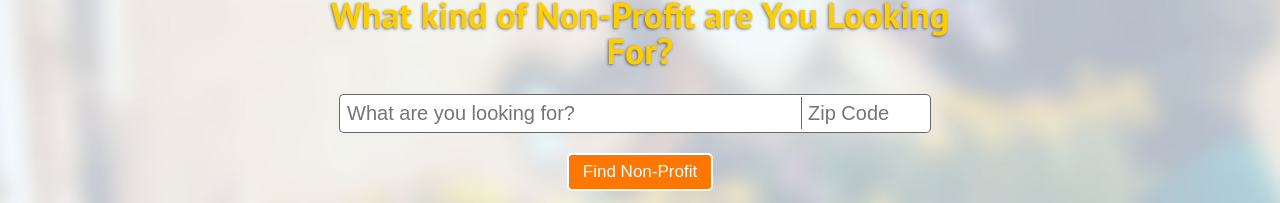
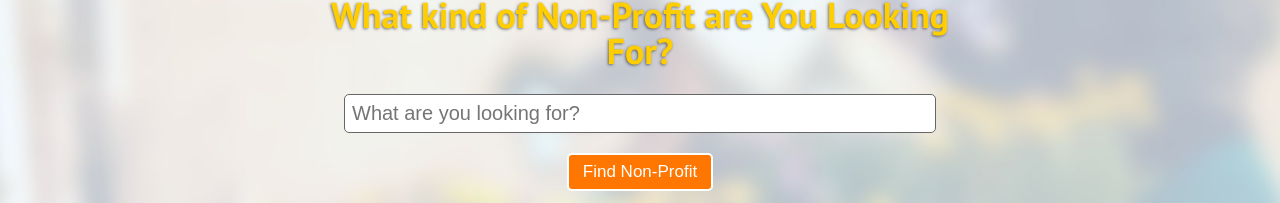
Before and after one commit to build-week-how-can-you-help/Front-End, a React (Create React App) app: page / in a window 1280 px wide. Shown: the part 306-509 px from the top of the page. Built offline with nearby package versions, Linux system fonts and the light colour scheme.

Commit message:
Style cleanup and hiding unused zip code field

```diff
--- a/src/App.scss
+++ b/src/App.scss
@@ -174,14 +174,13 @@ HOME/LANDING PAGE
         }
 
         label:first-child {
-            width: 80%;
-            margin-left: -30px;
+            width: 100%;
+            // margin-left: -30px;
 
             input {
-                border-top-left-radius: 5px;
-                border-bottom-left-radius: 5px;
+                border-radius: 5px;
                 border: 1px solid $font-color;
-                border-right: none;
+                // border-right: none;
             }
         }
 
@@ -189,6 +188,7 @@ HOME/LANDING PAGE
             width: 20%;
             margin-left: -32px;
             position: relative;
+            display: none;
 
             input {
                 border-top-right-radius: 5px;
@@ -315,17 +315,16 @@ RESULTS PAGE
         }
 
         label:first-child {
-            width: 60%;
+            width: 70%;
 
             @media (max-width: 650px) {
-                width: 75%;
+                width: 100%;
             }
 
             input {
-                border-top-left-radius: 5px;
-                border-bottom-left-radius: 5px;
+                border-radius: 5px;
                 border: 1px solid $dark-yellow;
-                border-right: none;
+                // border-right: none;
             }
         }
 
@@ -333,6 +332,8 @@ RESULTS PAGE
             width: 15%;
             margin-left: -32px;
             position: relative;
+
+            display: none;
 
             @media (max-width: 650px) {
                 width: 25%;
@@ -376,7 +377,7 @@ RESULTS PAGE
             font-weight: 500;
             padding: 9px 14px;
             display: inline-block;
-            margin-left: 15px;
+            // margin-left: 15px;
             vertical-align: 2px;
 
             @media (max-width: 650px) {
```
Also changed, not shown: src/assets/images/loading.gif (added).
